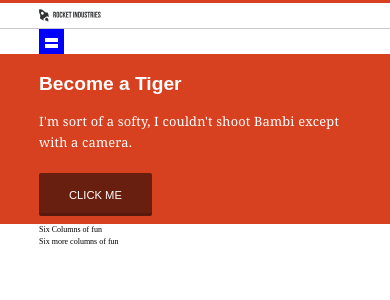
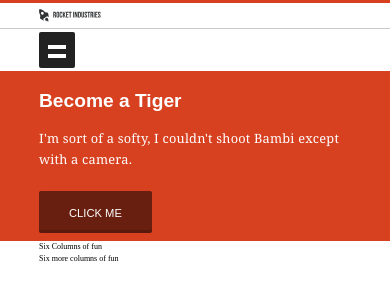
Before and after one commit to cydoval/jekyll_starter, a Jekyll site: the page built from index.html, in a window 390 px wide. Shown: the top 300 px of the page. Built offline with Jekyll 4.4.1, drawn with Linux system fonts in a browser that asks for light colours; nearby versions of some CDN libraries.

Commit message:
responsive nav work

```diff
--- a/_includes/header.html
+++ b/_includes/header.html
@@ -16,7 +16,7 @@
             </li>
             <li>
                 <a href="/learning-materials" aria-haspopup="true">Learning Materials</a>
-                <ul class="submenu">
+                <ul class="submenu arrow_box">
                     <li><a href="/learning-materials#written-materials">Written Materials</a></li>
                 </ul>
             </li>
--- a/_sass/_navigation.scss
+++ b/_sass/_navigation.scss
@@ -151,30 +151,17 @@ header {
 /* 640 */
 
 {
-    .search_form {
-        right: -39%;
-        top: 30px;
-        input {
-            width: 100px !important;
-        }
-    }
-    #nav {
-        position: relative;
-        top: auto;
-        left: auto;
-        text-align: left;
-        width: 70%;
-    }
-    // button
     #nav > a {
-        width: 3.125em;
+        width: 4.5em;
         /* 50 */
-        height: 3.125em;
+        height: 4.5em;
         /* 50 */
         text-align: left;
         text-indent: -9999px;
-        background-color: blue;
+        background-color: #222222;
         position: relative;
+        border-radius:2px;
+        margin:1% 0;
     }
     #nav > a:before,
     #nav > a:after {
@@ -196,9 +183,6 @@ header {
     #nav > ul {
         height: auto;
         display: none;
-        position: absolute;
-        left: 0;
-        right: 0;
     }
     #nav:target > ul {
         display: block;
@@ -212,6 +196,9 @@ header {
         height: auto;
         text-align: left;
         padding: 0 0.833em;
+        font-size:1.6rem;
+        padding-top:1%;
+        padding-bottom:1%;
         /* 20 (24) */
     }
     #nav > ul > li:not(:last-child) > a {}
```
Also changed, not shown: 5 other files.
